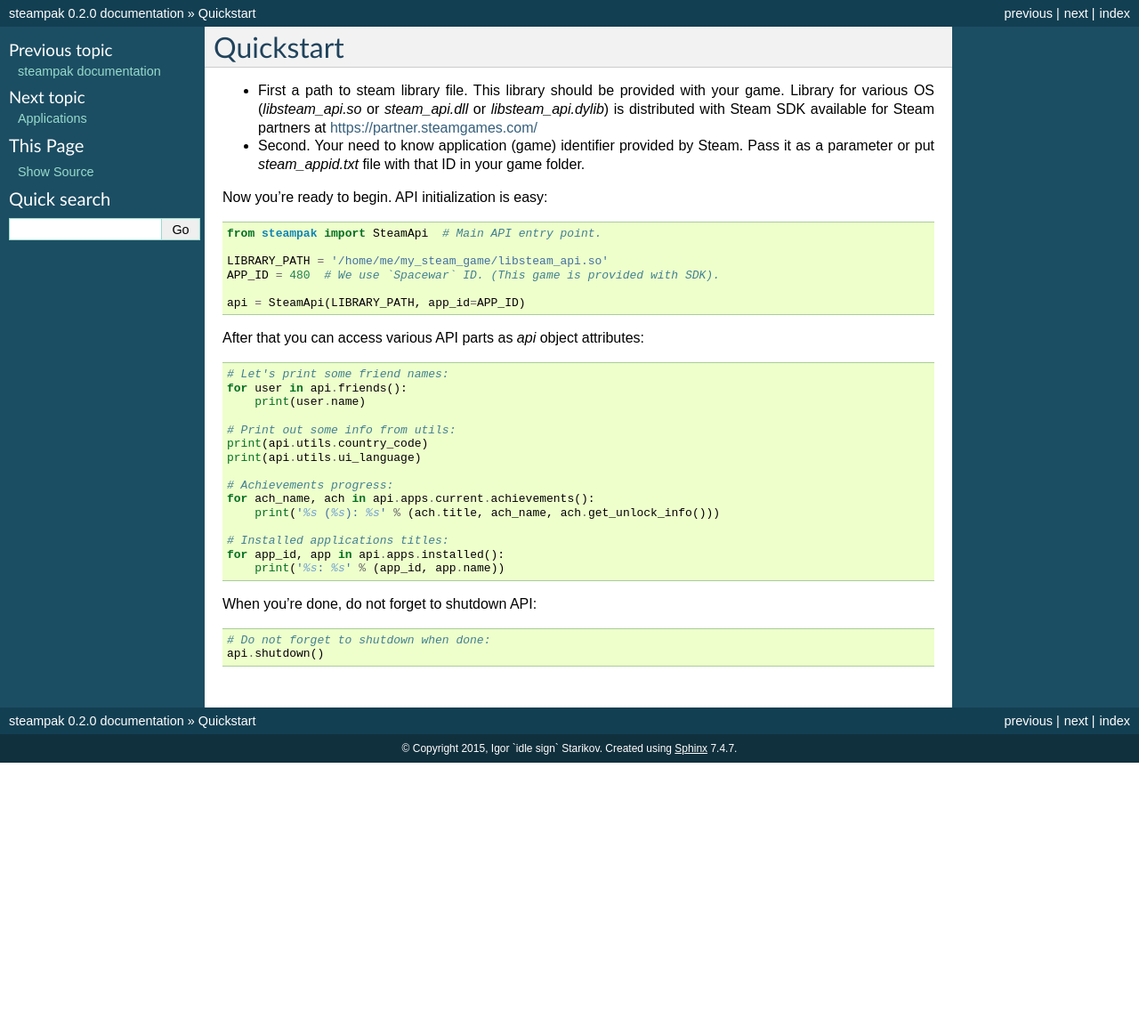
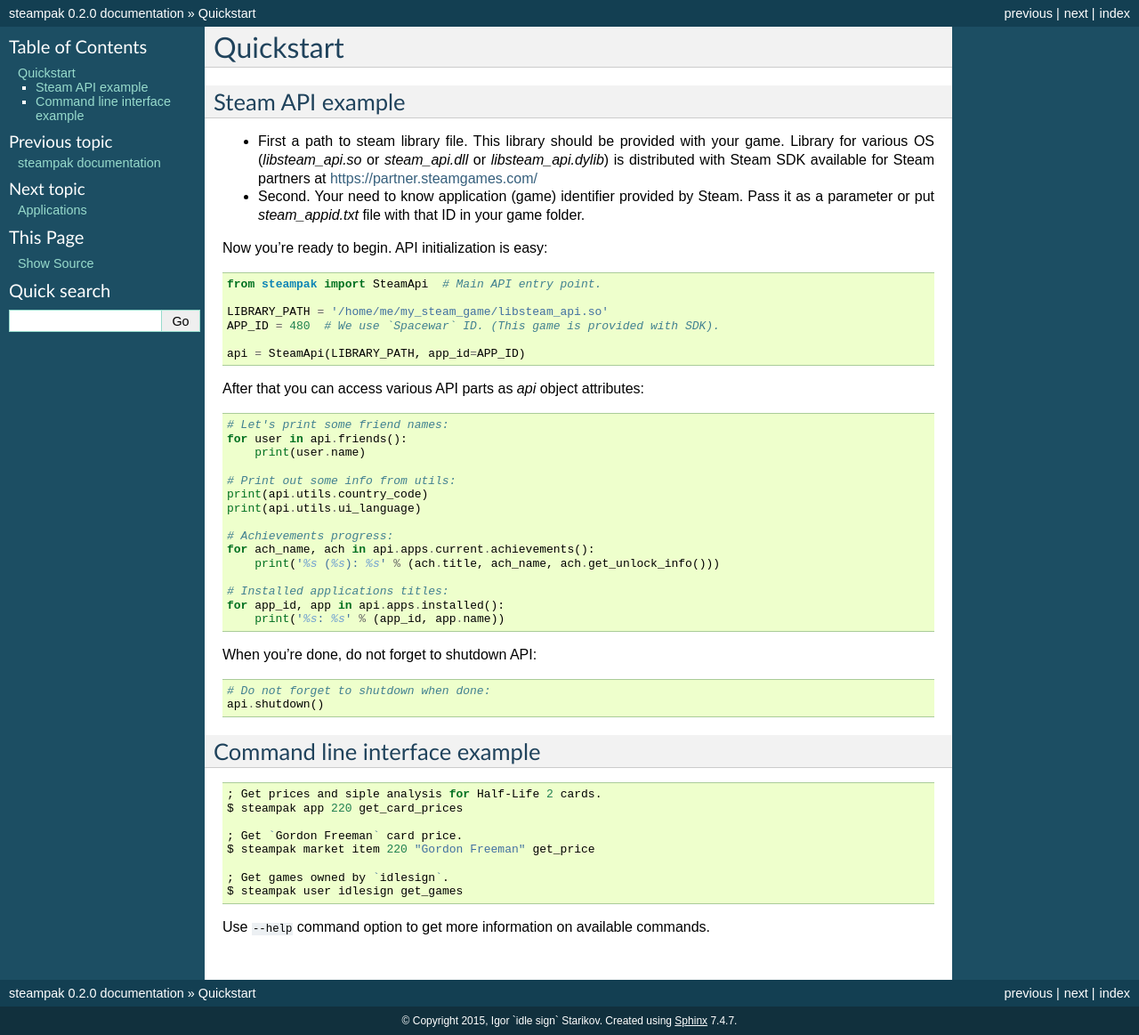
Before and after one commit to idlesign/steampak, a Sphinx documentation site: the page built from docs/source/quickstart.rst, in a window 1280 px wide. Shown: the whole page at 89% size. Built offline with Sphinx 7.4.7, drawn with Linux system fonts in a browser that asks for light colours; before the commit the page ends 900 px from its top, so only the background shows below that.

Commit message:
Docs updated.

```diff
--- a/docs/source/quickstart.rst
+++ b/docs/source/quickstart.rst
@@ -1,5 +1,8 @@
 Quickstart
 ==========
+
+Steam API example
+-----------------
 
 * First a path to steam library file. This library should be provided with your game.
   Library for various OS (`libsteam_api.so` or `steam_api.dll` or `libsteam_api.dylib`) is distributed
@@ -48,3 +51,21 @@
 
     # Do not forget to shutdown when done:
     api.shutdown()
+
+
+Command line interface example
+------------------------------
+
+.. code-block:: bash
+
+    ; Get prices and siple analysis for Half-Life 2 cards.
+    $ steampak app 220 get_card_prices
+
+    ; Get `Gordon Freeman` card price.
+    $ steampak market item 220 "Gordon Freeman" get_price
+
+    ; Get games owned by `idlesign`.
+    $ steampak user idlesign get_games
+
+
+Use ``--help`` command option to get more information on available commands.
```
Also changed, not shown: README.rst (+34 -11 lines), docs/source/index.rst (+11 -2 lines).
